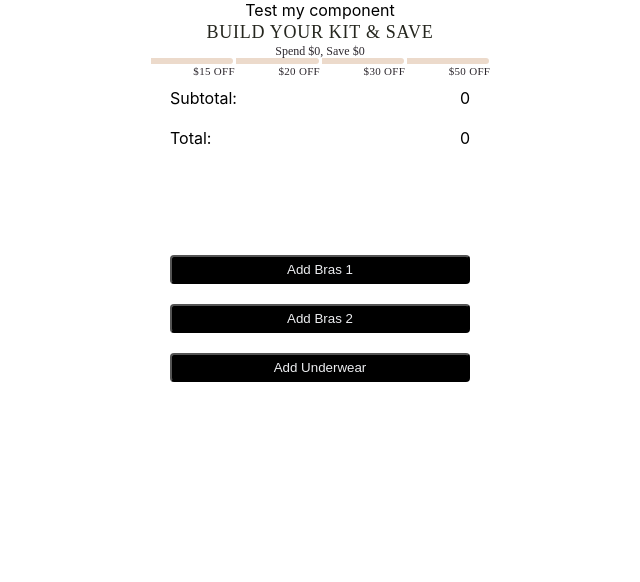
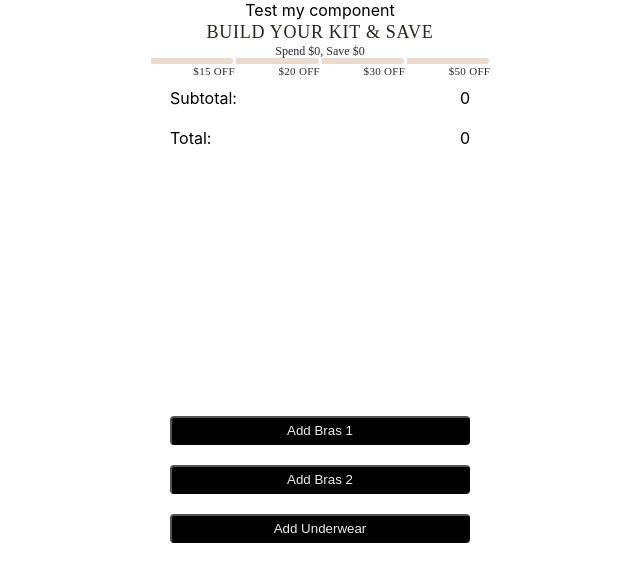
Before and after one commit to fllantada/thirdlove, a React (Create React App) app: page / in a window 1280 px wide. Shown: the top 582 px of the page, without its empty margins (320-960 px from the left). Built offline with nearby package versions, Linux system fonts and the light colour scheme.

Commit message:
finished v1

```diff
--- a/src/App.css
+++ b/src/App.css
@@ -35,6 +35,16 @@
   align-items: center;
 }
 
+.App-card-section {
+  display: flex;
+  max-height: fit-content;
+  justify-content: center;
+  flex-direction: column;
+
+  overflow-y: scroll;
+  align-items: center;
+}
+
 button {
   width: 300px;
   padding: 5px 30px;
--- a/src/App.tsx
+++ b/src/App.tsx
@@ -23,21 +23,9 @@ const panties: ILineItem = {
   price: 12,
 };
 
-interface Product extends ILineItem {
-  id: number;
-  image: string;
-}
-
-interface CartItem extends Product {
-  quantity: number;
-}
-
-type Cart = CartItem[];
-
 function App() {
   const initialValue: ILineItem[] = [];
   const [lineItems, setLineItems] = useState(initialValue);
-  const [cart, setCart] = useState([] as Cart);
 
   const subtotal = lineItems.reduce((reducer, item) => reducer + item.price, 0);
   // This is the current configuration but could change at any point.
@@ -75,16 +63,15 @@ function App() {
         <span>Total:</span>
         <span>{total}</span>
       </div>
-      <div className='App-button-section'>
+      <div className='App-card-section'>
+        {lineItems.map((item, index) => {
+          return <Card key={index} lineItem={item} />;
+        })}
+      </div>
+      <div className='App-button-section' style={{ maxHeight: "900px" }}>
         <button onClick={addProduct(bras1)}>Add Bras 1</button>
         <button onClick={addProduct(bras2)}>Add Bras 2</button>
         <button onClick={addProduct(panties)}>Add Underwear</button>
-      </div>
-
-      <div className='App-button-section'>
-        {lineItems.map((item, index) => {
-          return <Card key={index} lineItem={item} />;
-        })}
       </div>
     </div>
   );
--- a/src/components/Card/Card.module.css
+++ b/src/components/Card/Card.module.css
@@ -6,7 +6,8 @@
   justify-content: center;
   align-items: center;
   border: 1px rgb(196, 191, 191);
-  margin: 5px 16px;
+  margin: 0px 16px;
+  padding: 16px 0px;
 }
 
 .ContentContainer {
--- a/src/components/Card/Card.tsx
+++ b/src/components/Card/Card.tsx
@@ -53,7 +53,7 @@ const Card: React.FunctionComponent<CartItemProps> = ({
           <div className={styles.ButtonSpace}>
             <CardButton />
           </div>
-          <div className={styles.PriceSpace}>$550</div>
+          <div className={styles.PriceSpace}>${lineItem.price}</div>
         </div>
       </div>
     </div>
```
